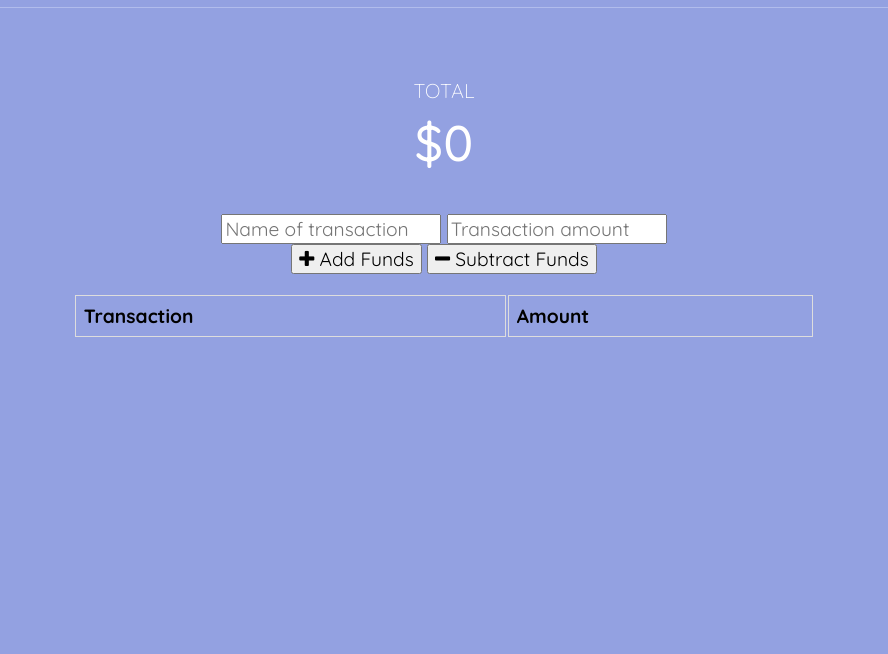
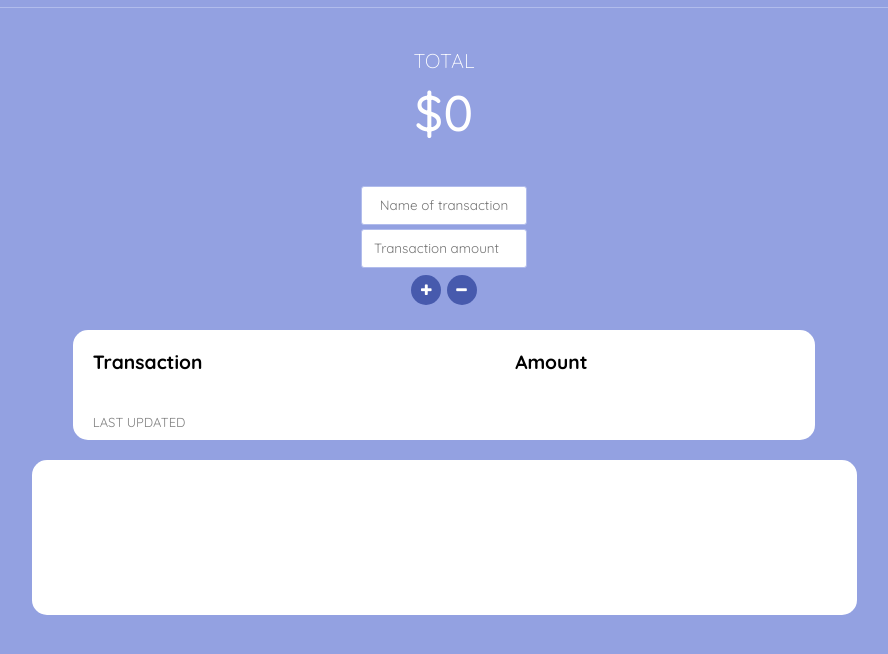
Before and after one commit to jkaho/budget-tracker, a website: page public/index.html in a window 1280 px wide. Shown: the part 66-720 px from the top of the page, without its empty margins (196-1084 px from the left). Drawn offline with nearby package versions, Linux system fonts and the light colour scheme; no server answers.

Commit message:
Add more styles, color transaction amounts, add last updated div

```diff
--- a/public/index.html
+++ b/public/index.html
@@ -27,10 +27,10 @@
     </div>
 
     <div class="form">
-      <input type="text" id="t-name" placeholder="Name of transaction" />
+      <input type="text" id="t-name" placeholder="Name of transaction" /><br>
       <input type="number" min="0" id="t-amount" placeholder="Transaction amount" /><br>
-      <button id="add-btn"><i class="fa fa-plus buttons"></i> Add Funds</button>
-      <button id="sub-btn"><i class="fa fa-minus"></i> Subtract Funds</button>
+      <button id="add-btn" class="submit-btn"><i class="fa fa-plus buttons"></i></button>
+      <button id="sub-btn" class="submit-btn"><i class="fa fa-minus"></i></button>
       <p class="error"></p>
     </div>
 
@@ -42,9 +42,14 @@
         </thead>
         <tbody id="tbody"></tbody>
       </table>
+      <div id="updated">
+          LAST UPDATED <span id="update-time"></span>
+      </div>
     </div>
 
-    <canvas id="myChart"></canvas>
+    <div id="chart-div" class="chart-div">
+        <canvas id="myChart"></canvas>
+    </div>
   </div>
 
   <script src="https://cdn.jsdelivr.net/npm/chart.js@2.8.0"></script>
--- a/public/index.js
+++ b/public/index.js
@@ -29,16 +29,24 @@ function populateTable() {
   tbody.innerHTML = "";
 
   transactions.forEach(transaction => {
-      console.log(transation)
+    console.log(transaction)
+    let textColor = "green";
+    if (typeof(transaction.value) === "number") {
+      textColor = "red";
+    }
     // create and populate a table row
     let tr = document.createElement("tr");
     tr.innerHTML = `
       <td>${transaction.name}</td>
-      <td>${transaction.value}</td>
+      <td class=${textColor}>${transaction.value}</td>
     `;
 
     tbody.appendChild(tr);
   });
+
+  let updatedSpan = document.getElementById("update-time");
+  updatedTime = new Date();
+  updatedSpan.textContent = updatedTime;
 }
 
 function populateChart() {
@@ -62,6 +70,9 @@ function populateChart() {
   if (myChart) {
     myChart.destroy();
   }
+
+  // add white background
+  document.getElementById("chart-div").classList.add("chart-div");
 
   let ctx = document.getElementById("myChart").getContext("2d");
 
--- a/public/style.css
+++ b/public/style.css
@@ -6,11 +6,6 @@ body {
   padding: 0;
   width: 100%;
   height: 100%;
-}
-
-button, input {
-  font-size: 100%;
-  font-family: 'Quicksand', sans-serif;
 }
 
 nav {
@@ -25,24 +20,30 @@ nav {
 
 table {
   width: 100%;
+  padding: 10px;
 }
 
 td, th {
-  border: 1px solid #dddddd;
+  /* border: 1px solid #dddddd; */
   text-align: left;
   padding: 8px;
 }
 
-tr:nth-child(even) {
+td {
+  border-bottom: solid 1px rgb(230, 230, 230);
+  height: 55px;
+}
+
+/* tr:nth-child(even) {
   background-color: #dddddd;
-}
+} */
 
 .error {
   color: red;
 }
 
 .wrapper {
-  margin: 40px auto;
+  margin: 10px auto;
   max-width: 825px;
   text-align: center;
 }
@@ -65,14 +66,62 @@ tr:nth-child(even) {
 }
 
 .form {
-  margin-top: 25px;
+  margin: 25px auto;
   width: 100%;
 }
 
+button, input {
+    font-size: 70%;
+    font-family: 'Quicksand', sans-serif;
+    text-align: center;
+}
+
+.form input {
+    border: solid 1px #b1bcec;
+    height: 35px;
+    border-radius: 3px;
+    width: 160px;
+    margin: 2px 0;
+}
+
+.submit-btn {
+    color: white;
+    background: #475aad;
+    border: none;
+    height: 30px;
+    width: 30px;
+    border-radius: 100%;
+    cursor: pointer;
+    margin-top: 5px;
+}
+
+#add-btn:hover, .green {
+    color: rgb(109, 194, 180);
+}
+
+#sub-btn:hover, .red {
+    color: rgb(230, 124, 124);
+}
+
 .transactions {
+  background: white;
+  border-radius: 15px;
   text-align: left;
   max-height: 300px;
   overflow: auto;
   width: 90%;
   margin: 0 auto;
+  margin-bottom: 20px;
 }
+
+#updated {
+    padding: 20px;
+    padding-bottom: 10px;
+    font-size: 13px;
+    color: grey;
+}
+
+.chart-div {
+    background: white;
+    border-radius: 15px;
+}
```
